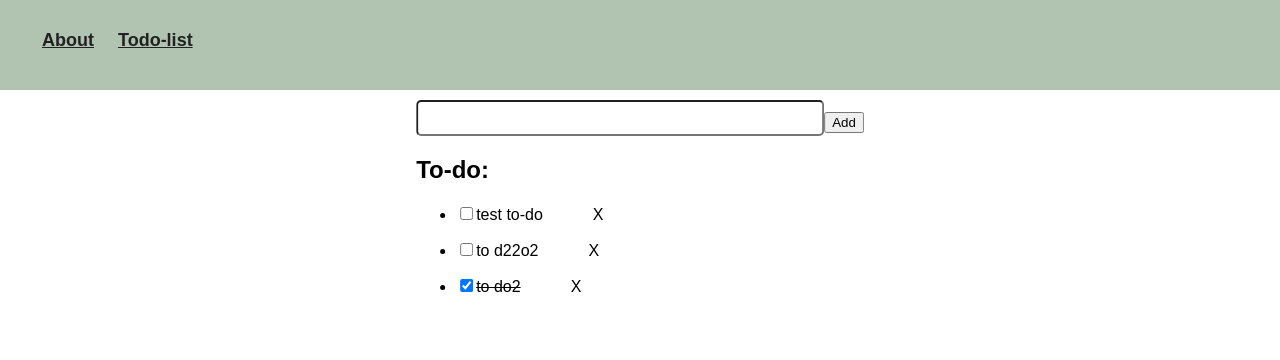
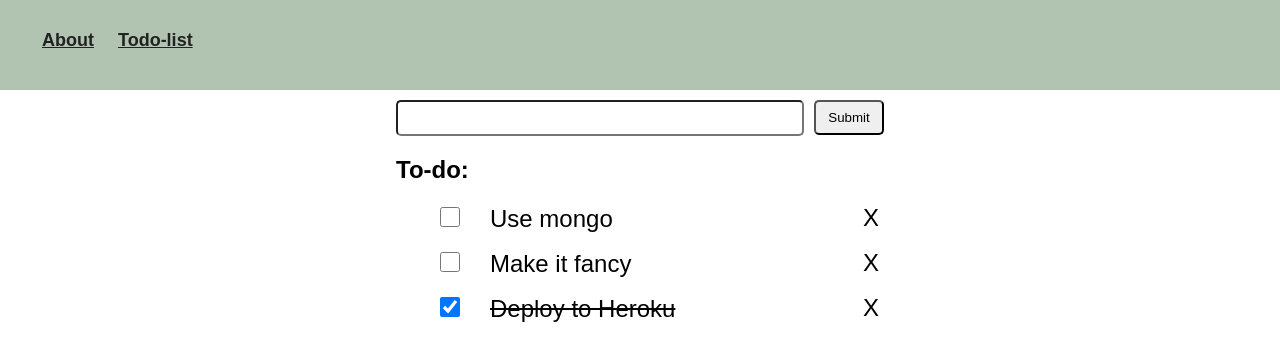
Before and after one commit to vancass/techladies-test, a React (Create React App) app in the folder client/: page /todo in a window 1280 px wide. Shown: the top 360 px of the page. Built offline with nearby package versions, Linux system fonts and the light colour scheme.

Commit message:
Added doggo and a little bit of styling

```diff
--- a/client/src/components/About.css
+++ b/client/src/components/About.css
@@ -15,6 +15,13 @@
     transform: translateX(-50%);
     border-radius: 20px;
     padding: 20px;
-    font-face: Verdana;
+    font-family: Verdana;
 
 }
+
+.Dog{
+    margin-left: 50%;
+    width: 20%;
+    height: auto;
+    transform: translateX(-50%);
+}
--- a/client/src/components/About.jsx
+++ b/client/src/components/About.jsx
@@ -7,8 +7,13 @@ class About extends Component{
             <div className="About">
                 <div className="Profile">
                     <h2>Hi, my name is Vanessa.<br/>I'm an Automation Application Engineer.</h2>
-                    That means, I help people build machines.
+                    That means, I usually help people build machines.<br/>
+                    I'm currently interested in web technologies.<br/>
+                    <br/>
+                    <br/>
+                    <img className="Dog" src="./Dog.gif"/>
                 </div>
+
             </div>
         );
     }
--- a/client/src/components/AddEntry.css
+++ b/client/src/components/AddEntry.css
@@ -8,3 +8,17 @@
 .entry-textbox:focus{
     outline: none;
 }
+
+.add-btn{
+    float: right;
+    margin: 0 0 0 10px;
+    border-radius: 5px;
+    padding: 0;
+    width: 70px;
+    height: 35px;
+}
+
+.add-btn:hover{
+    background-color: aliceblue;
+    cursor: pointer;
+}
--- a/client/src/components/AddEntry.jsx
+++ b/client/src/components/AddEntry.jsx
@@ -21,8 +21,10 @@ class AddEntry extends Component{
     render(){
         return(
             <div className="AddEntry">
-                <input type="text" className="entry-textbox" onChange={this.updateState} value={this.state.entry}/>
-                <button onClick={this.add}>Add</button>
+                <form>
+                    <input type="text" className="entry-textbox" onChange={this.updateState} value={this.state.entry} required/>
+                    <input type="submit" className="add-btn" onClick={this.add}/>
+                </form>
             </div>
         );
     }
--- a/client/src/components/Todo.css
+++ b/client/src/components/Todo.css
@@ -1,15 +1,33 @@
 .Todo-delete{
-    display: inline-block;
+    /* display: inline-block; */
     margin-left : 50px;
     cursor: pointer;
+    float: right;
+    font-size: 1.5em;
+    padding: 0 5px 0 5px;
+}
+
+.Todo-delete:hover{
+    background-color: lightgrey;
+    border-radius: 50px;
+}
+
+.Todo-entry-done, .Todo-entry-notdone{
+    display: inline-block;
+    font-size: 1.5em;
 }
 
 .Todo-entry-done{
-    display: inline-block;
     text-decoration: line-through;
 }
 
-.Todo-entry-notdone{
-    display : inline-block;
+li{
+    list-style-type: none;
+}
 
+.checkbox{
+    width: 20px;
+    height: 20px;
+    border-radius: 30px;
+    margin-right: 30px;
 }
--- a/client/src/components/Todo.jsx
+++ b/client/src/components/Todo.jsx
@@ -27,7 +27,7 @@ class Todo extends Component{
         return(
             <ul>
                 <li className="Todo">
-                    <input type="checkbox" checked={checked} onChange={this.checkboxChanged}/>
+                    <input type="checkbox" className="checkbox" checked={checked} onChange={this.checkboxChanged}/>
                     <div className={todo_entry_class}>{this.props.entry}</div>
                     <div className="Todo-delete" onClick={this.removeTodo}>X</div>
                 </li>
--- a/client/src/components/TodoAppList.jsx
+++ b/client/src/components/TodoAppList.jsx
@@ -6,7 +6,7 @@ import AddEntry from './AddEntry.jsx';
 class TodoAppList extends Component{
     constructor(props){
         super(props);
-        this.state={todo: [{entry:'test to-do', status: 0}, {entry: 'to d22o2', status: 0}, {entry: 'to do2', status: 1}]};
+        this.state={todo: [{entry:'Use mongo', status: 0}, {entry: 'Make it fancy', status: 0}, {entry: 'Deploy to Heroku', status: 1}]};
         this.addTodo = this.addTodo.bind(this);
         this.removeTodo = this.removeTodo.bind(this);
         this.check = this.check.bind(this);
@@ -14,7 +14,9 @@ class TodoAppList extends Component{
     }
 
     addTodo(newEntry){
-        this.setState({todo:[...this.state.todo, {entry: newEntry, status: 0}]});
+        if(newEntry !== ''){
+            this.setState({todo:[...this.state.todo, {entry: newEntry, status: 0}]});
+        }
     }
 
     removeTodo(entry){
```
Also changed, not shown: client/public/Dog.gif (added).
